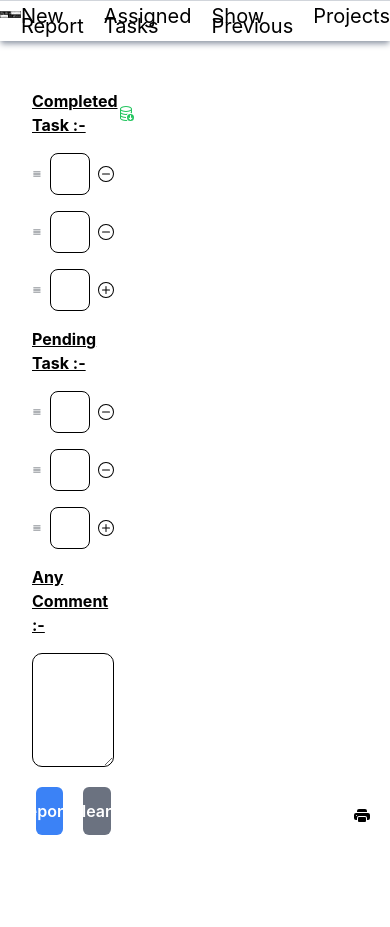
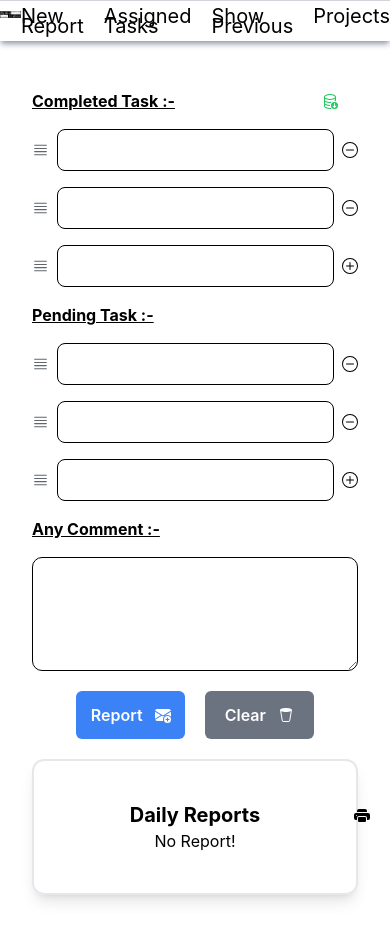
Before and after one commit to sanju-react/Report, a React (Create React App) app: page /new in a window 390 px wide. Before the commit the page ends 867 px from the top, so only its background shows below. Built offline with nearby package versions, Linux system fonts and the light colour scheme.

Commit message:
New Report Responsive

```diff
--- a/src/components/WriteNew.jsx
+++ b/src/components/WriteNew.jsx
@@ -205,7 +205,7 @@ const WriteNew = () => {
   };
 
   return (
-    <div className="w-3/4 flex">
+    <div className="h-full w-full md:flex p-8">
       <div>
         {isPrint && (
           <PDFViewer style={{ width: "100vw", height: "100vh" }}>
@@ -249,7 +249,7 @@ const WriteNew = () => {
 
         {/* <PrintDocument/> */}
       </div>
-      <div className="w-1/2 p-8 flex flex-col">
+      <div className=" md:px-20 md:w-1/2 w-full flex flex-col mb-5">
         {/* <p>Date:- <span className='mx-2'>{new Date().getDate()}-{new Date().getMonth() + 1}-{new Date().getFullYear()}</span></p> */}
         {/* <FormDataSend data={[completeTask, pendingTask]} /> */}
         {isModalOpen && (
@@ -504,7 +504,8 @@ const WriteNew = () => {
           </button>
         </div>
       </div>
-      <div className="w-1/2 p-10">
+      <div className="md:w-1/2 w-full p-10 shadow-lg rounded-xl  border-2">
+        <h1 className="text-center text-xl font-bold">Daily Reports</h1>
         {(completeTask[0].text !== "" ||
           pendingTask[0].text !== "" ||
           comment !== "") && (
@@ -566,6 +567,11 @@ const WriteNew = () => {
             </div>
           </>
         )}
+        {
+          (completeTask[0].text === "" &&
+          pendingTask[0].text === "" &&
+          comment === "") && <span className="h-full w-full flex justify-center items-center">No Report!</span>
+        }
       </div>
     </div>
   );
```
